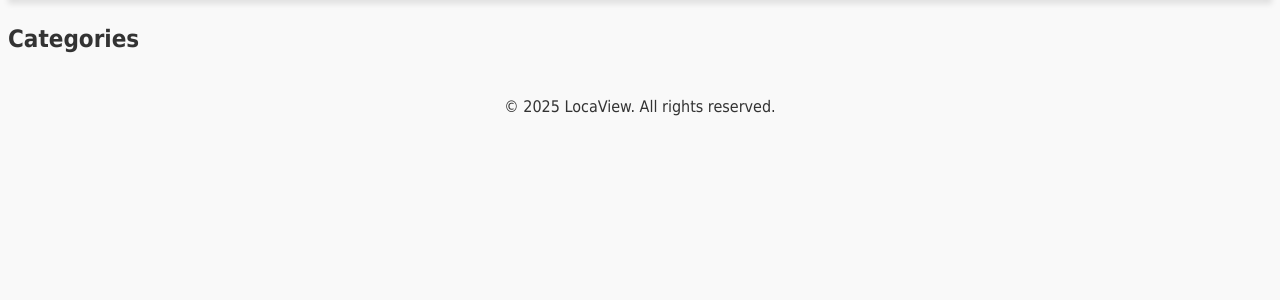
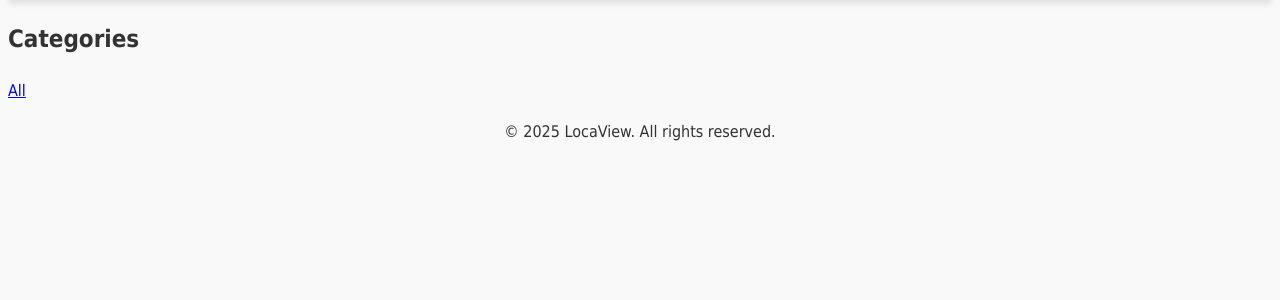
Before and after one commit to AOKTunbosun/business_review, a Django app: page /businesses/ in a window 1280 px wide. Shown: the part 148-448 px from the top of the page. Run offline with Django 5.2, Linux system fonts and the light colour scheme; data that the repository does not hold is empty.

Commit message:
Corrections and functionalities --- I corrected some bugs with Tomiwa code on businesses page and added the functionalities to the categories section she added

```diff
--- a/base/templates/base/businesses.html
+++ b/base/templates/base/businesses.html
@@ -5,7 +5,7 @@
 <style>
     .home-container{
         display: grid;
-        grid-template-columns: 1fr  2fr
+        grid-template-columns: 1fr  3fr
     }
 </style>
 <div class="home-container">
@@ -13,14 +13,20 @@
     <div>
         <h2>Categories</h2>
 
-
+        <div>
+            <a href="{% url 'businesses' %}">
+                All
+            </a>
+        </div>
         {% for category in categories %}
         <div>
-                <a href="{% url 'business-page'}?q={{category.name}}">{{category.name}}</a>
+            <a href="{% url 'businesses' %}?b={{category.name}}">{{category.name}}</a>
 
         </div>
         {% endfor %}
     </div>
+
+    <div>
 
         {% for business in businesses %}
         <div>
@@ -29,6 +35,7 @@
         </div>
         <hr>
         {%endfor %}
+    </div>
 
 </div>
 
```
Lines whose indentation alone changed are shown as unchanged.
